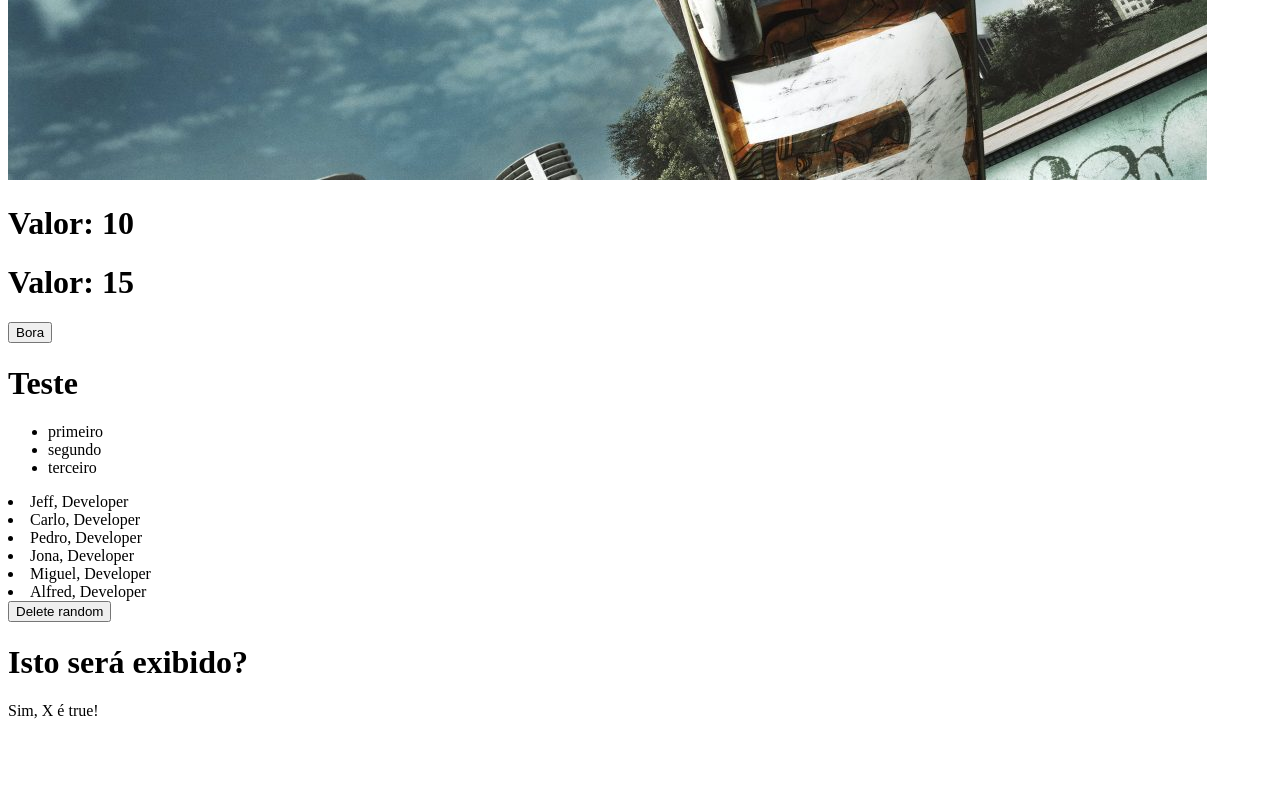
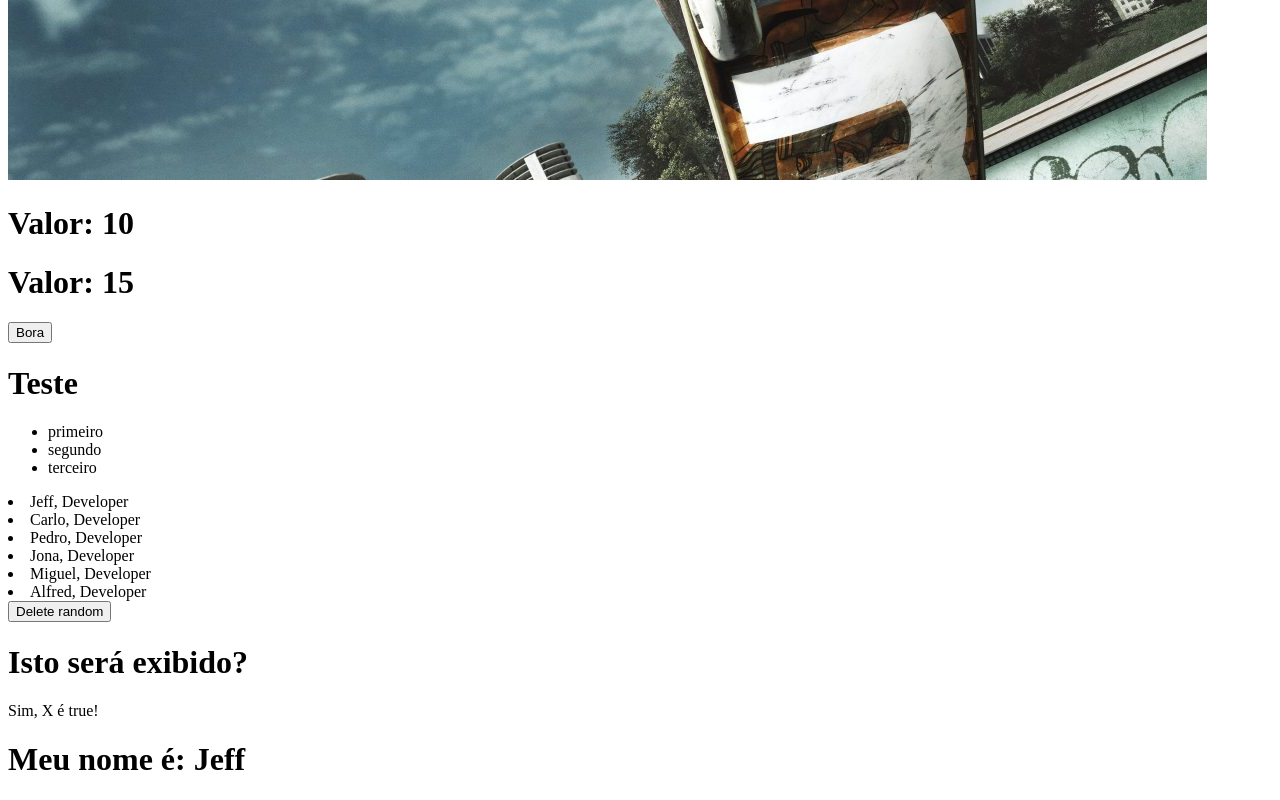
Before and after one commit to ijefin/react-ts, a React (Vite) app: page / in a window 1280 px wide. Shown: the part 562-1362 px from the top of the page. Before the commit the page ends 1298 px from the top, so only its background shows below. Built offline with nearby package versions, Linux system fonts and the light colour scheme.

Commit message:
some props

```diff
--- a/src/App.jsx
+++ b/src/App.jsx
@@ -2,6 +2,7 @@ import React from "react";
 import { ManageData } from "./components/ManageData";
 import ManageListData from "./components/ManageListData";
 import { ConditionalRender } from "./components/ConditionalRender";
+import { PropsComponent } from "./components/PropsComponent";
 
 export const App = () => {
   return (
@@ -12,6 +13,7 @@ export const App = () => {
       <ManageData />
       <ManageListData />
       <ConditionalRender />
+      <PropsComponent name="Jeff" />
     </>
   );
 };
--- /dev/null
+++ b/src/components/PropsComponent.jsx
@@ -0,0 +1,11 @@
+import React from "react";
+
+export const PropsComponent = (props) => {
+  return (
+    <>
+      <h1>Meu nome é: {props.name}</h1>
+    </>
+  );
+};
+
+export default PropsComponent;
```
